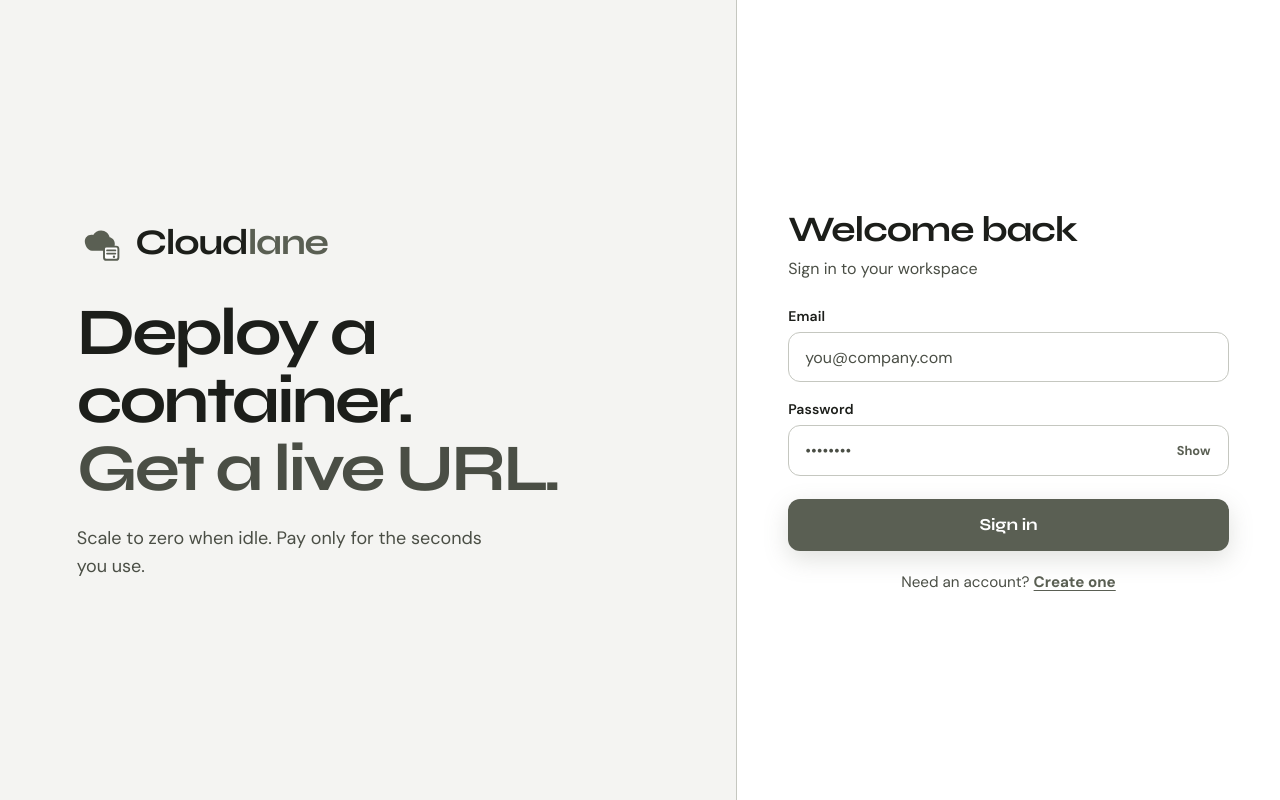
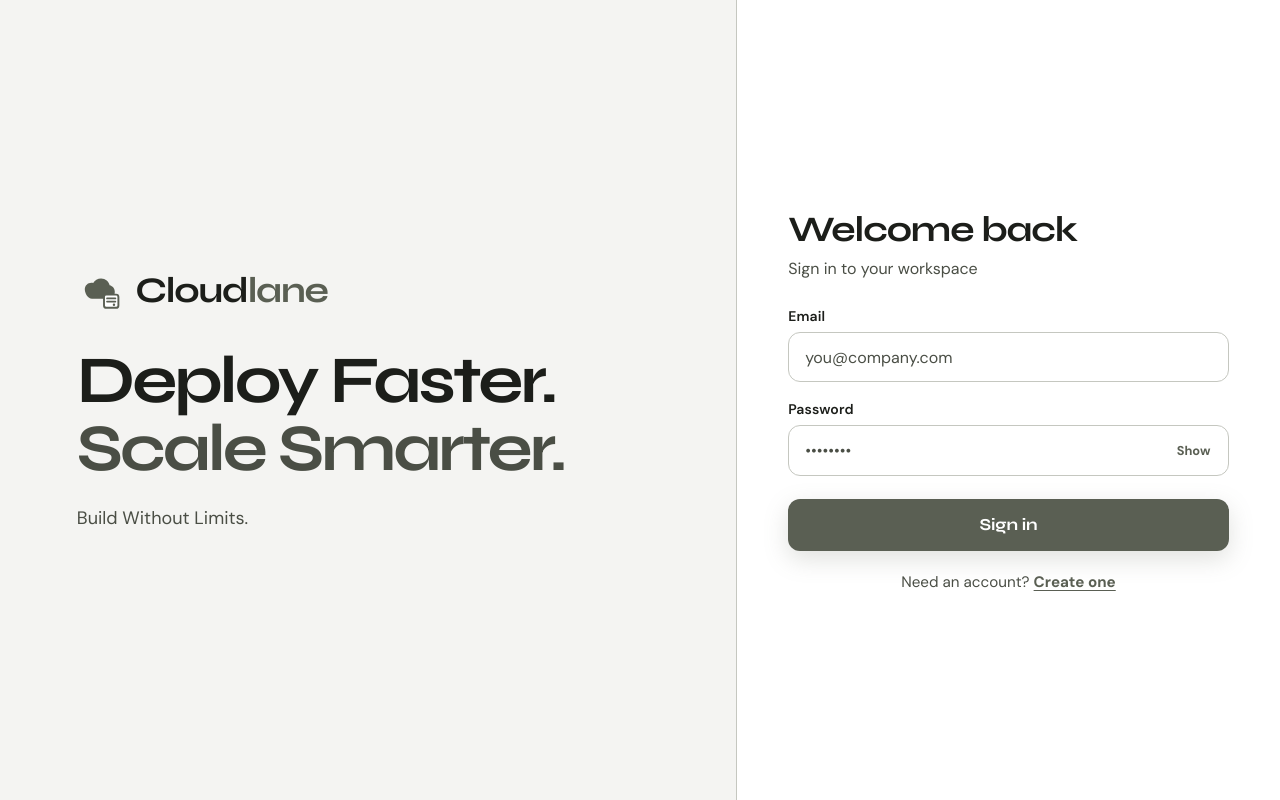
Before and after one commit to KayongoRyan/Cloudlane, a Next.js app in the folder apps/dashboard/: page / in a window 1280 px wide. Built offline with nearby package versions, Linux system fonts and the light colour scheme.

Commit message:
changed the about of github

```diff
--- a/apps/dashboard/src/app/layout.tsx
+++ b/apps/dashboard/src/app/layout.tsx
@@ -16,7 +16,7 @@ const dmSans = DM_Sans({
 
 export const metadata: Metadata = {
   title: 'Cloudlane',
-  description: 'Deploy a container, get a live URL. Pay only for what you use.',
+  description: 'Deploy Faster. Scale Smarter. Build Without Limits.',
 }
 
 export const viewport: Viewport = {
--- a/apps/dashboard/src/app/page.tsx
+++ b/apps/dashboard/src/app/page.tsx
@@ -56,11 +56,11 @@ export default function Home() {
         <section className="auth-brand">
           <Logo size="lg" className="auth-logo" />
           <h1 className="auth-headline">
-            Deploy a container.
-            <span> Get a live URL.</span>
+            Deploy Faster.
+            <span> Scale Smarter.</span>
           </h1>
           <p className="auth-lede">
-            Scale to zero when idle. Pay only for the seconds you use.
+            Build Without Limits.
           </p>
         </section>
 
```
Also changed, not shown: 1 other file (tests, documents, lock files or other folders).
